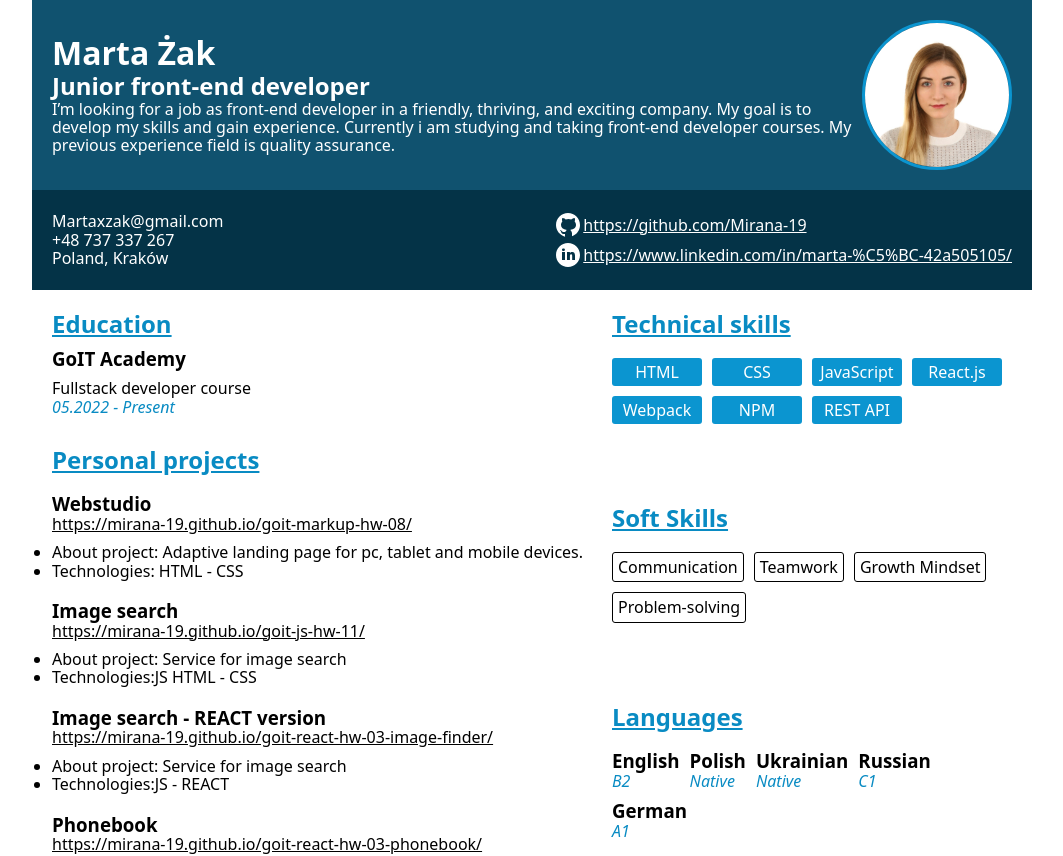
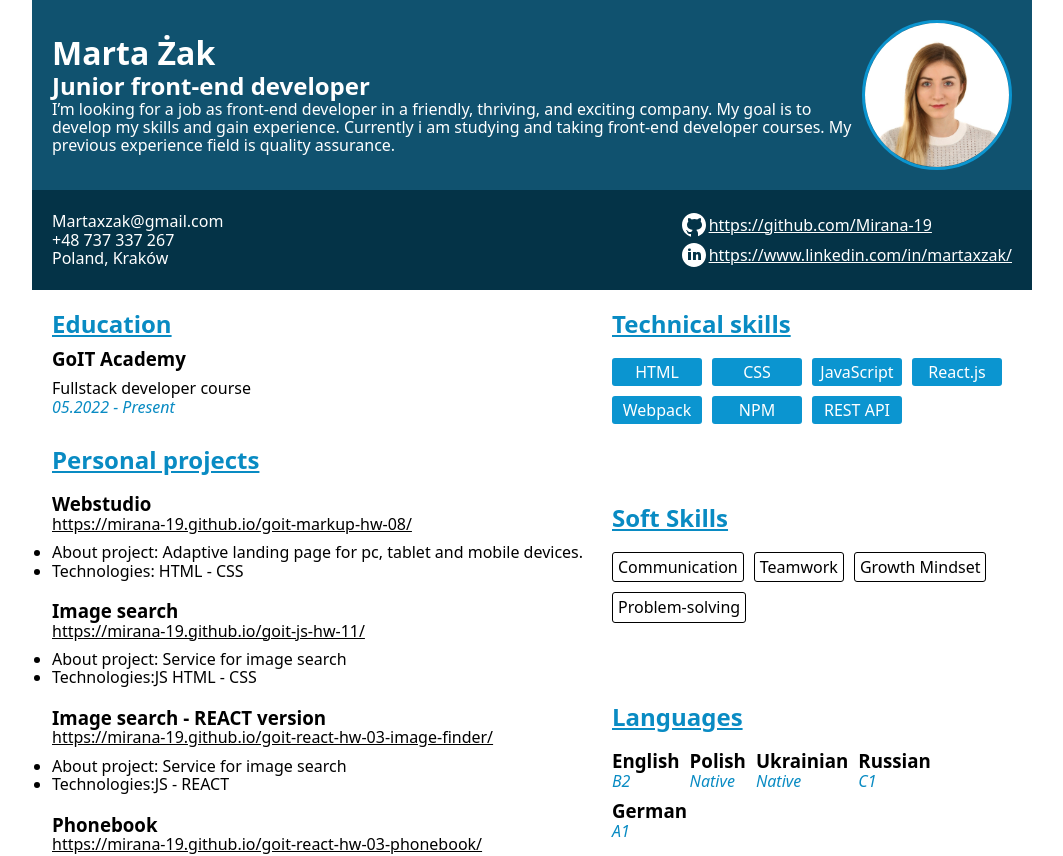
Before and after one commit to Mirana-19/resume, a plain HTML site: page index.html in a window 1280 px wide. Shown: the top 856 px of the page, without its empty margins (108-1171 px from the left). Drawn offline with nearby package versions, Linux system fonts and the light colour scheme.

Commit message:
updated linkedin link

```diff
--- a/index.html
+++ b/index.html
@@ -50,8 +50,8 @@
             </li>
             <li class="socials-item">
               <img src="./images/icon-linkedin.svg" alt="" />
-              <a href="https://www.linkedin.com/in/marta-%C5%BC-42a505105/"
-                >https://www.linkedin.com/in/marta-%C5%BC-42a505105/</a
+              <a href="https://www.linkedin.com/in/martaxzak/"
+                >https://www.linkedin.com/in/martaxzak/</a
               >
             </li>
           </ul>
```
